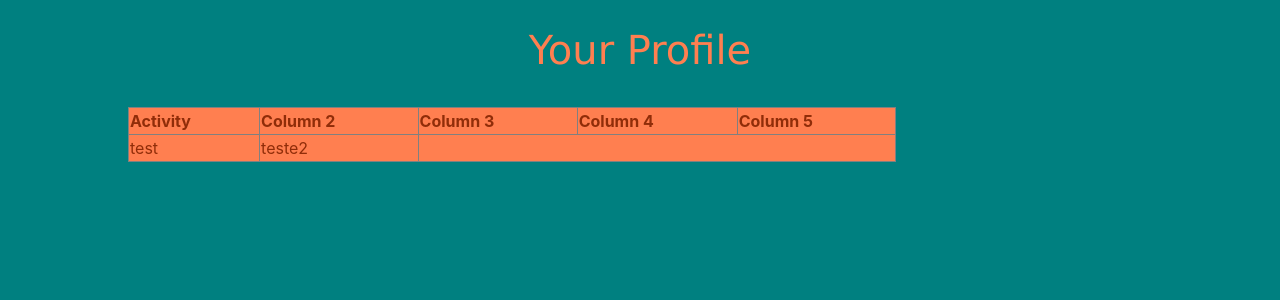
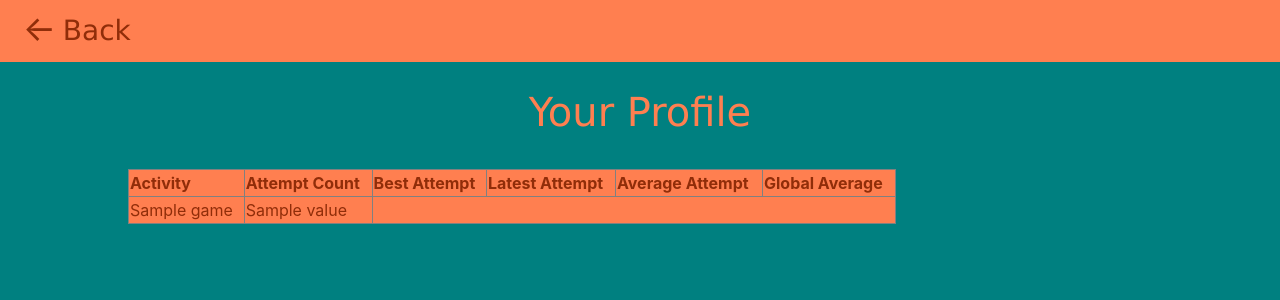
Before and after one commit to AnduG/ProiectIA4, a Python web app: template website/templates/profile.html in a window 1280 px wide. Shown: the top 300 px of the page. Run offline with Jinja, Linux system fonts and the light colour scheme; the template is opened without the code that fills it: most values are stand-ins (such as "Sample title", 1, 10 or a date in 2020); some libraries are stand-ins or nearby versions.

Commit message:
Stats layout

```diff
--- a/website/templates/profile.html
+++ b/website/templates/profile.html
@@ -1,6 +1,43 @@
 {% extends 'base.html' %}
 
 {% block content %}
+
+    <style>
+        .back-button {
+                background-color: coral;
+                color: rgb(144, 45, 9);
+                font-size: 16px;
+                padding: 10px 20px;
+                display: inline-block;
+                position: relative;
+            }
+
+        .back-button::before {
+            content: '←';
+            position: absolute;
+            left: 10px;
+            top: 50%;
+            transform: translateY(-55%);
+            font-size: 35px;
+        }
+
+        back a {
+            color: rgb(144, 45, 9);
+            font-size: 3.5vh;
+            margin-left: 30px;
+            text-decoration: none;
+            font-family: 'Lucida Sans', 'Lucida Sans Regular', 'Lucida Grande', 'Lucida Sans Unicode', Geneva, Verdana, sans-serif;
+        }
+
+    </style>
+    <div class="button-line-left">
+        <div class="back-button">
+            <back>
+                <a href="/">Back</a>
+            </back>
+        </div>
+    </div>
+
 <div class="centering_container">
     <h1 align="center">Your Profile</h1>
 </div>
@@ -9,18 +46,21 @@
         <thead>
             <tr>
                 <th>Activity</th>
-                <th>Column 2</th>
-                <th>Column 3</th>
-                <th>Column 4</th>
-                <th>Column 5</th>
+                <th>Attempt Count</th>
+                <th>Best Attempt</th>
+                <th>Latest Attempt</th>
+                <th>Average Attempt</th>
+                <th>Global Average</th>
                 <!-- Add more headers as needed based on your data -->
             </tr>
         </thead>
         <tbody>
-            {% for row in statistics_data %}
+            {% for game in stats %}
                 <tr>
-                    <td>test</td>
-                    <td>teste2</td>
+                    <td>{{ game['name'] }}</td>
+                    {% for game_stats in game['value'] %}
+                        <td>{{ game_stats['value'] }}</td>
+                    {% endfor %}
                     <!-- Add more data cells as needed based on your data -->
                 </tr>
             {% endfor %}
```
